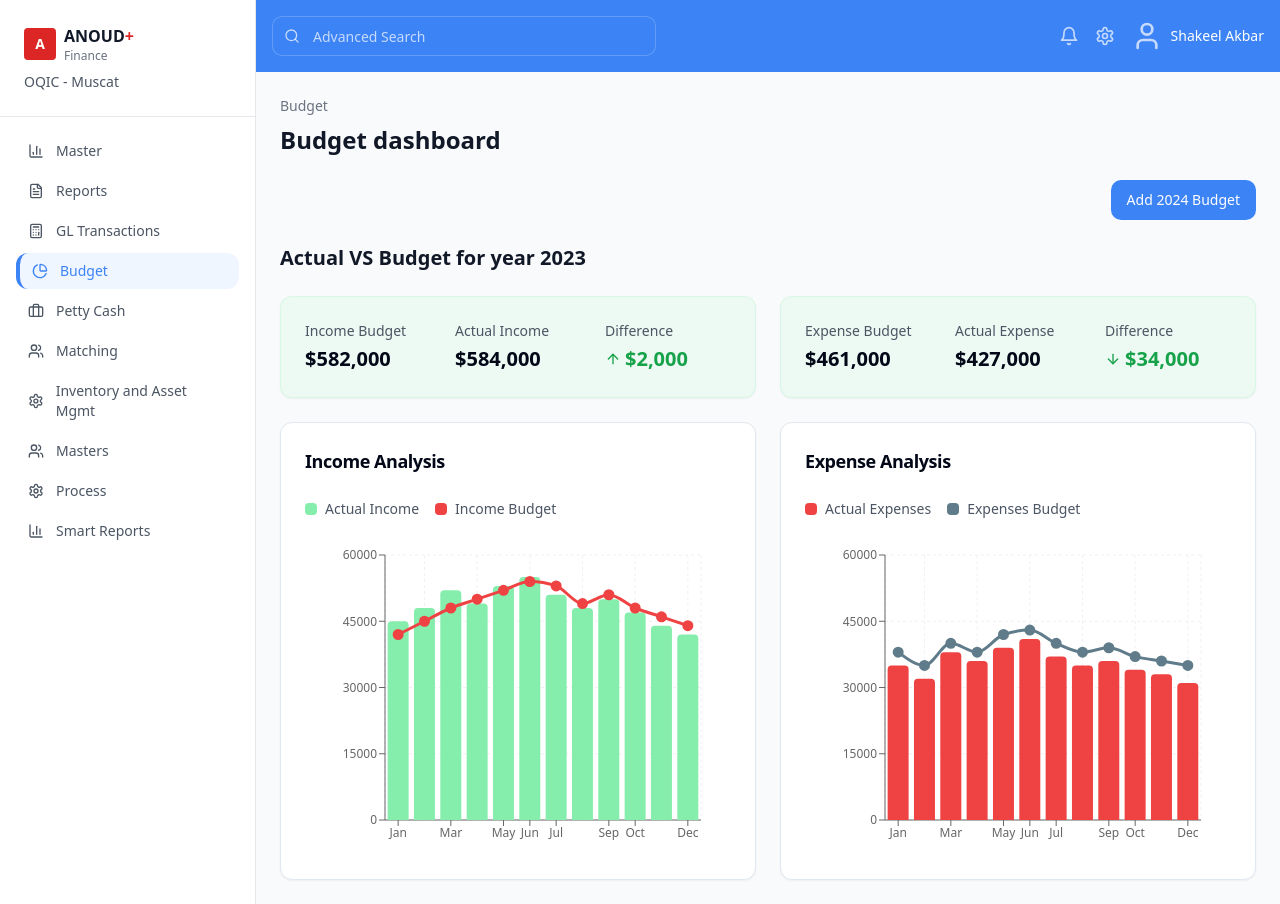
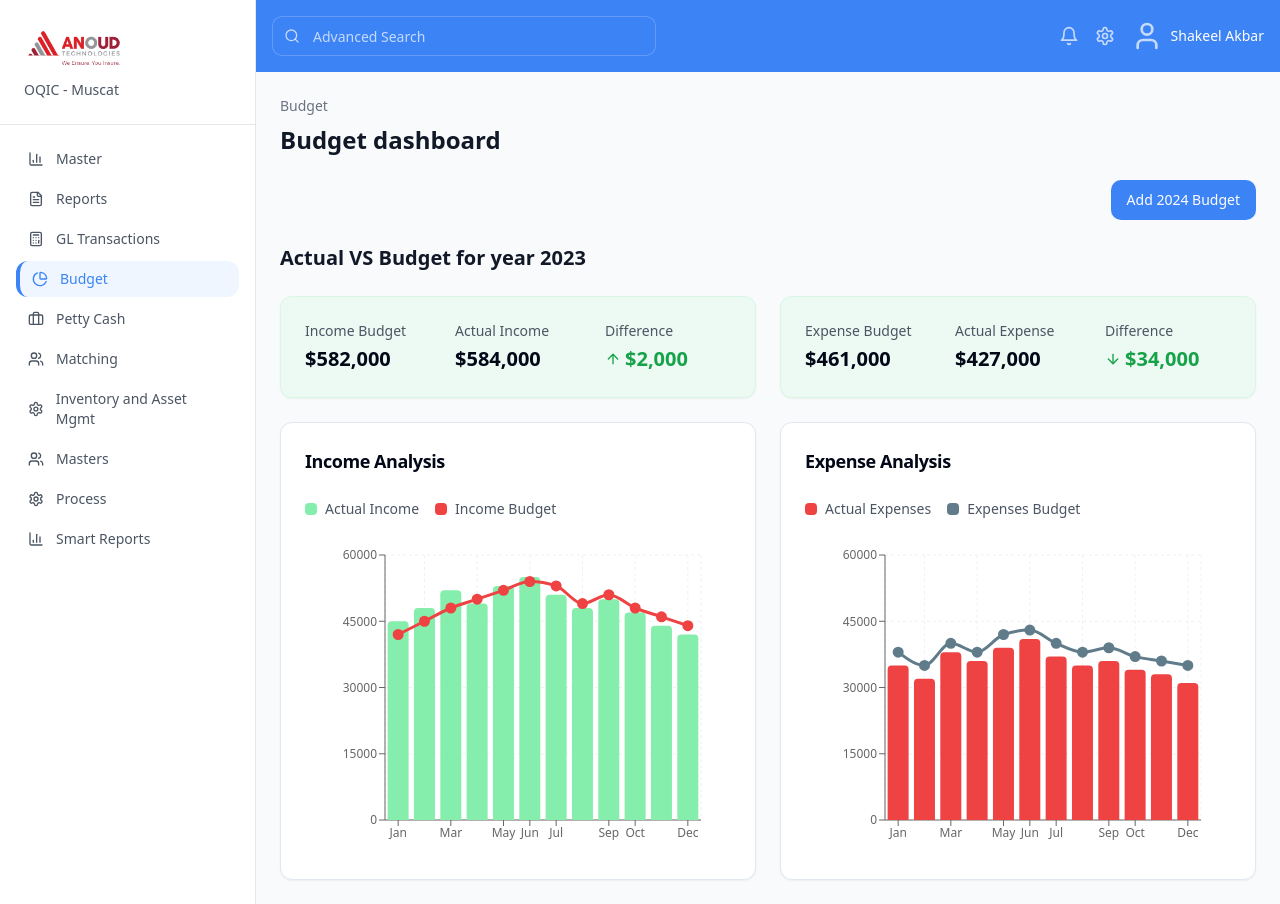
Before and after one commit to kumaravelb/anoud-budgeter, a React (Vite) app: page / in a window 1280 px wide. Built offline with nearby package versions, Linux system fonts and the light colour scheme; the HTML template or start-up script is replaced by a standard one.

Commit message:
Add icon to layout

```diff
--- a/src/components/Layout.tsx
+++ b/src/components/Layout.tsx
@@ -31,14 +31,8 @@ const Layout = ({ children, title, breadcrumbs, showBackButton, onBackClick }: L
       <div className="w-64 bg-white border-r border-gray-200">
         {/* Logo */}
         <div className="p-6 border-b border-gray-200">
-          <div className="flex items-center gap-2">
-            <div className="w-8 h-8 bg-red-600 rounded flex items-center justify-center">
-              <span className="text-white font-bold text-sm">A</span>
-            </div>
-            <div>
-              <div className="font-bold text-gray-900">ANOUD<span className="text-red-600">+</span></div>
-              <div className="text-xs text-gray-500">Finance</div>
-            </div>
+          <div className="flex items-center gap-3">
+            <img src="/lovable-uploads/bc680798-dbaa-4652-9c91-b8bcb6882682.png" alt="ANOUD Technologies" className="h-12 w-auto" />
           </div>
           <div className="mt-2 text-sm text-gray-600">OQIC - Muscat</div>
         </div>
```
Also changed, not shown: public/anoud-logo.png (added), public/lovable-uploads/bc680798-dbaa-4652-9c91-b8bcb6882682.png (added).
